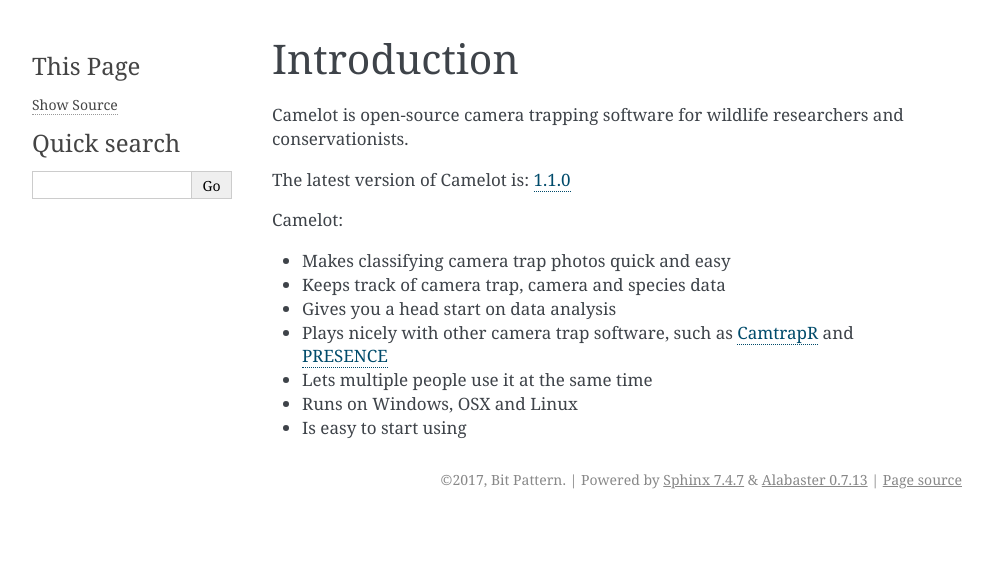
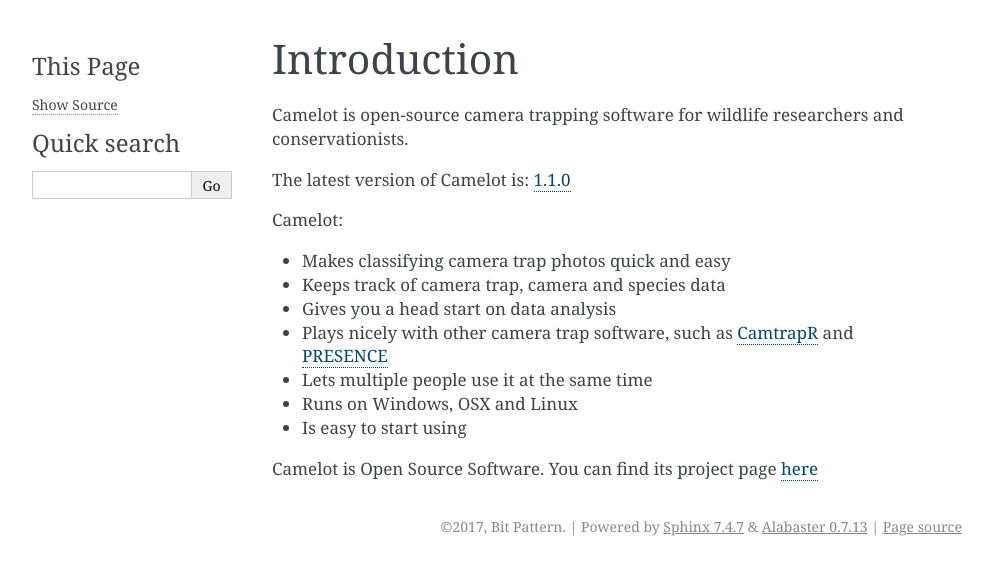
Before and after one commit to heidihendry/camelot, a Sphinx documentation site: the page built from doc/introduction.rst, in a window 1280 px wide. Shown: the top 575 px of the page, without its empty margins (148-1141 px from the left). Built offline with Sphinx 7.4.7, drawn with Linux system fonts in a browser that asks for light colours.

Commit message:
Link back to project page.

```diff
--- a/doc/introduction.rst
+++ b/doc/introduction.rst
@@ -18,3 +18,5 @@
 -  Lets multiple people use it at the same time
 -  Runs on Windows, OSX and Linux
 -  Is easy to start using
+
+Camelot is Open Source Software.  You can find its project page `here <https://gitlab.com/camelot-project/camelot>`__
```
